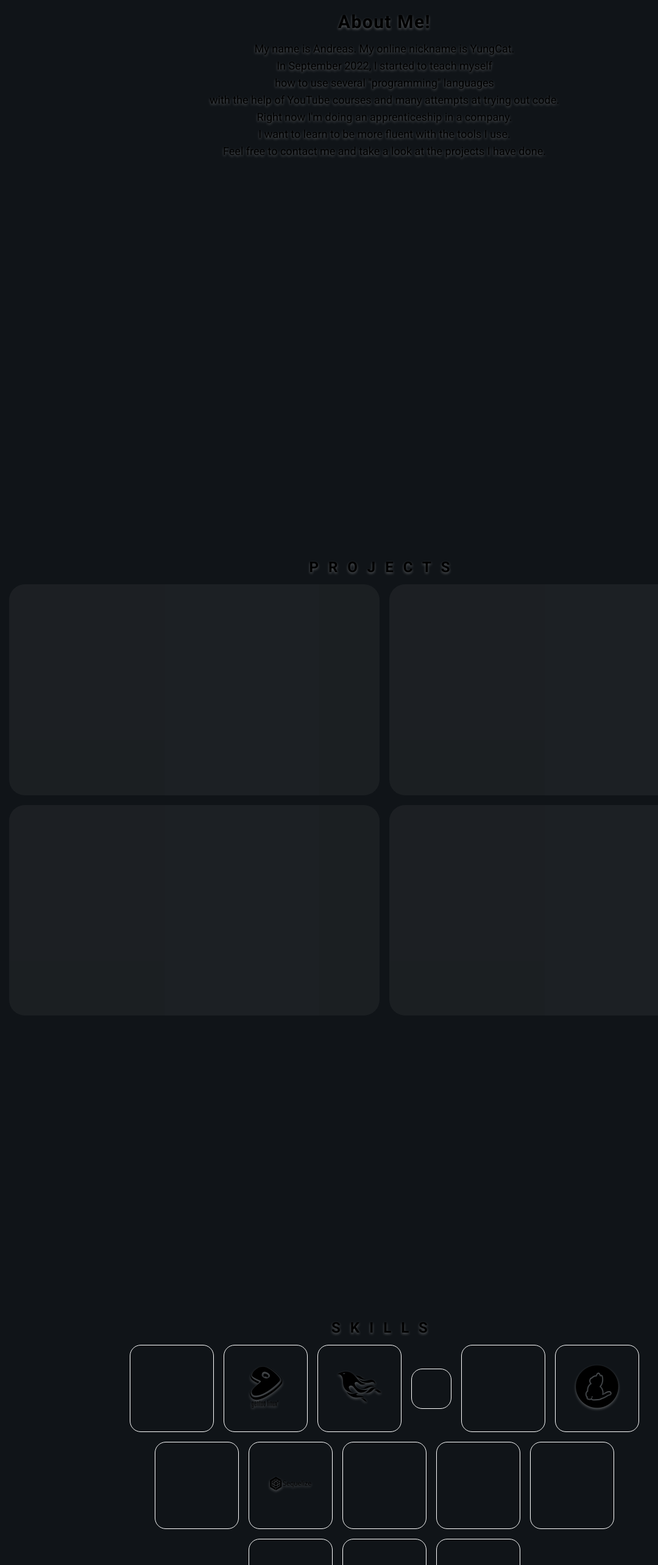
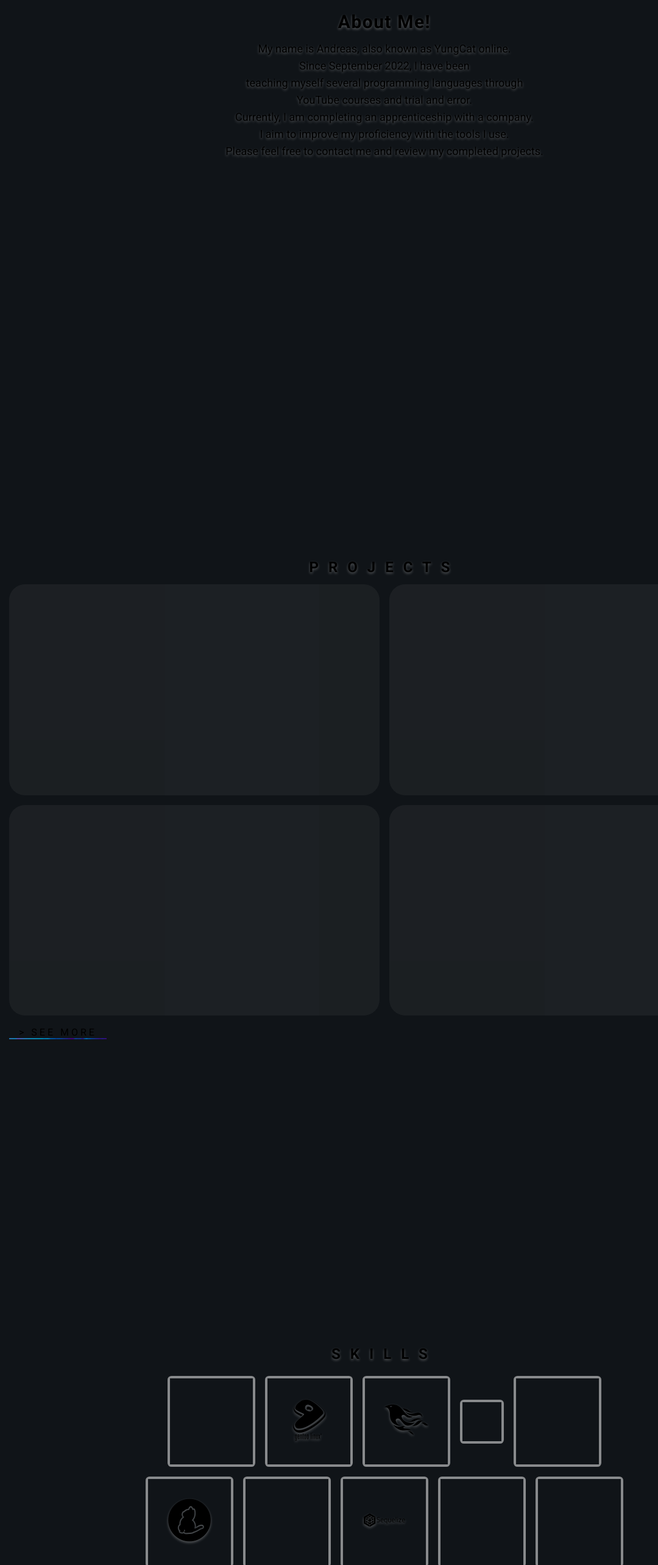
Before and after one commit to YungCatz/yungcat.de, a React (Vite) app: page / in a window 1280 px wide. Shown: the part 1490-4056 px from the top of the page at 61% size, without its empty margins (9-1089 px from the left). Built offline with nearby package versions, Linux system fonts and the light colour scheme; some icons are missing; the HTML template or start-up script is replaced by a standard one.

Commit message:
better hover on skills, change about me text

```diff
--- a/src/App.jsx
+++ b/src/App.jsx
@@ -8,12 +8,12 @@ import Knowledge from './Knowledge.jsx'
 
 export default function App() {
     return (
-      <>
-        <Header />
-        <Content />
-        <Form />
-        <Projects />
-        <Knowledge />
-      </>
+        <>
+            <Header/>
+            <Content/>
+            <Projects/>
+            <Knowledge/>
+            <Form/>
+        </>
     );
-  }
+}
--- a/src/Knowledge.jsx
+++ b/src/Knowledge.jsx
@@ -1,14 +1,24 @@
 import * as React from 'react';
 import Grid from '@mui/system/Unstable_Grid';
 import styled from '@mui/system/styled';
-import { CircularProgress, Container, makeStyles } from '@mui/material';
+import {Container, Tooltip} from '@mui/material';
 import DevIcon from "devicon";
 
-const Item = styled('div')(({ theme }) => ({
-  backgroundColor: 'transparent',
+const RoundedItem = styled('div')(() => ({
+    borderRadius: '.4rem',
+    overflow: 'hidden',
+}));
+
+const Item = styled('div')(() => ({
+    position: 'relative',
     padding: '2rem',
-  borderRadius: '18px',
-  border: '1px solid white',
+    border: '4px solid rgba(255, 255, 255, 0.5)',
+
+    '&:hover': {
+        border: '4px solid transparent',
+        borderImage: 'url(src/assets/waterColor-dark.png)',
+        borderImageSlice: '1',
+    }
 }));
 
 export default function Knowledge() {
@@ -16,7 +26,7 @@ export default function Knowledge() {
     return (
         <>
             <Container className="my-[22rem] text-shadow" maxWidth="md">
-        <h1 className="font-roboto font-bold text-2xl my-3 tracking-[1rem] text-shadow text-center">
+                <h1 className="font-roboto font-bold text-2xl my-5 tracking-[1rem] text-shadow text-center">
                     SKILLS
                 </h1>
                 <Grid
@@ -35,87 +45,143 @@ export default function Knowledge() {
                     }}
                 >
                     <Grid className="hover-info relative">
+                        <Tooltip title="JavaScript">
+                            <RoundedItem>
                                 <Item>
-              <i class="devicon-javascript-plain text-7xl"></i>
+                                    <i className="devicon-javascript-plain text-7xl"></i>
                                 </Item>
+                            </RoundedItem>
+                        </Tooltip>
                     </Grid>
 
                     <Grid>
+                        <Tooltip title="HTML">
+                            <RoundedItem>
                                 <Item>
-              <i class="devicon-html5-plain-wordmark text-7xl"></i>
+                                    <i className="devicon-html5-plain-wordmark text-7xl"></i>
                                 </Item>
+                            </RoundedItem>
+                        </Tooltip>
                     </Grid>
 
                     <Grid>
+                        <Tooltip title="CSS">
+                            <RoundedItem>
                                 <Item>
-              <i class="devicon-css3-plain-wordmark text-7xl"></i>
+                                    <i className="devicon-css3-plain-wordmark text-7xl"></i>
                                 </Item>
+                            </RoundedItem>
+                        </Tooltip>
                     </Grid>
 
                     <Grid>
+                        <Tooltip title="TailwindCSS">
+                            <RoundedItem>
                                 <Item>
-              <i class="devicon-tailwindcss-original-wordmark text-7xl"></i>
+                                    <i className="devicon-tailwindcss-original-wordmark text-7xl"></i>
                                 </Item>
+                            </RoundedItem>
+                        </Tooltip>
                     </Grid>
 
                     <Grid>
+                        <Tooltip title="MaterialUI">
+                            <RoundedItem>
                                 <Item>
-              <i class="devicon-materialui-plain text-7xl"></i>
+                                    <i className="devicon-materialui-plain text-7xl"></i>
                                 </Item>
+                            </RoundedItem>
+                        </Tooltip>
                     </Grid>
 
                     <Grid>
+                        <Tooltip title="Bootstrap">
+                            <RoundedItem>
                                 <Item>
-              <i class="devicon-bootstrap-plain-wordmark text-7xl"></i>
+                                    <i className="devicon-bootstrap-plain-wordmark text-7xl"></i>
                                 </Item>
+                            </RoundedItem>
+                        </Tooltip>
                     </Grid>
 
                     <Grid>
+                        <Tooltip title="NodeJS">
+                            <RoundedItem>
                                 <Item>
-              <i class="devicon-nodejs-plain-wordmark text-7xl"></i>
+                                    <i className="devicon-nodejs-plain-wordmark text-7xl"></i>
                                 </Item>
+                            </RoundedItem>
+                        </Tooltip>
                     </Grid>
 
                     <Grid>
+                        <Tooltip title="Figma">
+                            <RoundedItem>
                                 <Item>
-              <i class="devicon-figma-plain text-7xl"></i>
+                                    <i className="devicon-figma-plain text-7xl"></i>
                                 </Item>
+                            </RoundedItem>
+                        </Tooltip>
                     </Grid>
 
                     <Grid>
+                        <Tooltip title="Java">
+                            <RoundedItem>
                                 <Item>
-              <i class="devicon-java-plain-wordmark text-7xl"></i>
+                                    <i className="devicon-java-plain-wordmark text-7xl"></i>
                                 </Item>
+                            </RoundedItem>
+                        </Tooltip>
                     </Grid>
 
                     <Grid>
+                        <Tooltip title="React">
+                            <RoundedItem>
                                 <Item>
-              <i class="devicon-react-plain-wordmark text-7xl"></i>
+                                    <i className="devicon-react-plain-wordmark text-7xl"></i>
                                 </Item>
+                            </RoundedItem>
+                        </Tooltip>
                     </Grid>
 
                     <Grid>
+                        <Tooltip title="VueJS">
+                            <RoundedItem>
                                 <Item>
-              <i class="devicon-vuejs-plain-wordmark text-7xl"></i>
+                                    <i className="devicon-vuejs-plain-wordmark text-7xl"></i>
                                 </Item>
+                            </RoundedItem>
+                        </Tooltip>
                     </Grid>
 
                     <Grid>
+                        <Tooltip title="Spring">
+                            <RoundedItem>
                                 <Item>
-              <i class="devicon-spring-plain-wordmark text-7xl"></i>
+                                    <i className="devicon-spring-plain-wordmark text-7xl"></i>
                                 </Item>
+                            </RoundedItem>
+                        </Tooltip>
                     </Grid>
 
                     <Grid>
+                        <Tooltip title="MySQL">
+                            <RoundedItem>
                                 <Item>
-              <i class="devicon-mysql-plain-wordmark text-7xl"></i>
+                                    <i className="devicon-mysql-plain-wordmark text-7xl"></i>
                                 </Item>
+                            </RoundedItem>
+                        </Tooltip>
                     </Grid>
 
                     <Grid>
+                        <Tooltip title="Git">
+                            <RoundedItem>
                                 <Item>
-              <i class="devicon-git-plain-wordmark text-7xl"></i>
+                                    <i className="devicon-git-plain-wordmark text-7xl"></i>
                                 </Item>
+                            </RoundedItem>
+                        </Tooltip>
                     </Grid>
                 </Grid>
             </Container>
--- a/src/Projects.jsx
+++ b/src/Projects.jsx
@@ -1,17 +1,18 @@
-import React, { useState, useEffect } from 'react';
-import { Container, Box, Grid, Skeleton } from '@mui/material';
+import React, {useState, useEffect} from 'react';
+import {Container, Box, Grid, Skeleton} from '@mui/material';
+import styled from "@mui/system/styled";
 
 export default function ResponsiveGrid() {
-  const [gridConfig, setGridConfig] = useState({ xs: 1, sm: 1, md: 1, lg: 1 });
+    const [gridConfig, setGridConfig] = useState({xs: 1, sm: 1, md: 1, lg: 1});
 
     useEffect(() => {
         function handleResize() {
             if (window.innerWidth < 899) {
-          setGridConfig({ xs: 0, sm: 0 });
+                setGridConfig({xs: 0, sm: 0});
             } else if (window.innerWidth < 1535) {
-          setGridConfig({ xs: 1, sm: 1, md: 1, lg: 1 });
+                setGridConfig({xs: 1, sm: 1, md: 1, lg: 1});
             } else {
-          setGridConfig({ xs: 1, sm: 1, md: 1, lg: 3 });
+                setGridConfig({xs: 1, sm: 1, md: 1, lg: 3});
             }
         }
 
@@ -22,6 +23,16 @@ export default function ResponsiveGrid() {
             window.removeEventListener('resize', handleResize);
         };
     }, []);
+
+    const AnchorWrapper = styled('a')(() => ({
+        fontFamily: 'Roboto, sans-serif',
+        letterSpacing: '4px',
+
+        borderBottom: '2px solid transparent',
+        borderImage: 'url(src/assets/waterColor-dark.png)',
+        borderImageSlice: '1',
+        padding: '2rem 1rem 0rem 1rem',
+    }));
 
     return (
         <>
@@ -35,7 +46,7 @@ export default function ResponsiveGrid() {
                 <h1 className="font-roboto font-bold text-2xl my-3 tracking-[1rem] text-shadow text-center">
                     PROJECTS
                 </h1>
-      <Box sx={{ flexGrow: 1 }}>
+                <Box sx={{flexGrow: 1}} className="mb-4">
                     <Grid
                         container
                         spacing={2}
@@ -44,7 +55,7 @@ export default function ResponsiveGrid() {
                                 transition: 'transform 0.3s',
                             },
                             '& > *:hover .MuiSkeleton-root': {
-              transform: 'scale(1.05)',
+                                transform: 'scaleY(1.04) scaleX(1.02)',
                             },
                         }}
                     >
@@ -102,6 +113,9 @@ export default function ResponsiveGrid() {
                         ))}
                     </Grid>
                 </Box>
+                <AnchorWrapper href={'/projects'}>
+                    &gt; SEE MORE
+                </AnchorWrapper>
             </Container>
         </>
     );
--- a/src/content.jsx
+++ b/src/content.jsx
@@ -1,17 +1,4 @@
 import React from "react";
-import {
-  CatchingPokemon,
-  CatchingPokemonOutlined,
-  DarkModeOutlined,
-  DarkModeRounded,
-  EmojiEmotions,
-  EmojiPeopleSharp,
-  Home,
-  HomeMaxOutlined,
-  HomeMaxRounded,
-  InsertEmoticonRounded,
-} from "@mui/icons-material";
-import { Fab, Icon, IconButton, Link, Switch, Tooltip } from "@mui/material";
 
 export default function Content() {
 
@@ -19,13 +6,13 @@ export default function Content() {
       <>
         <div className="text-center text-lg/[32px] font-roboto font-normal py-36 px-10 my-[22rem] text-shadow leading-7">
           <h1 className="font-bold text-3xl my-3 tracking-wider drop-shadow-5xl text-shadow">About Me!</h1>
-          <p>My name is Andreas. My online nickname is YungCat.</p>
-          <p>In September 2022, I started to teach myself</p>
-          <p>how to use several "programming" languages</p>
-          <p>with the help of YouTube courses and many attempts at trying out code.</p>
-          <p>Right now I'm doing an apprenticeship in a company.</p>
-          <p>I want to learn to be more fluent with the tools I use.</p>
-          <p>Feel free to contact me and take a look at the projects I have done.</p>
+          <p>My name is Andreas, also known as YungCat online.</p>
+          <p>Since September 2022, I have been</p>
+          <p>teaching myself several programming languages through</p>
+          <p>YouTube courses and trial and error.</p>
+          <p>Currently, I am completing an apprenticeship with a company.</p>
+          <p>I aim to improve my proficiency with the tools I use.</p>
+          <p>Please feel free to contact me and review my completed projects.</p>
         </div>
       </>
     );
```
Also changed, not shown: src/Form.jsx (+0 -17 lines), src/Header.jsx (+1 -13 lines), src/index.css (+0 -17 lines), src/assets/scuffedWaterColor.png (added), src/assets/waterColor-dark.png (added). Lines whose indentation alone changed are shown as unchanged.
